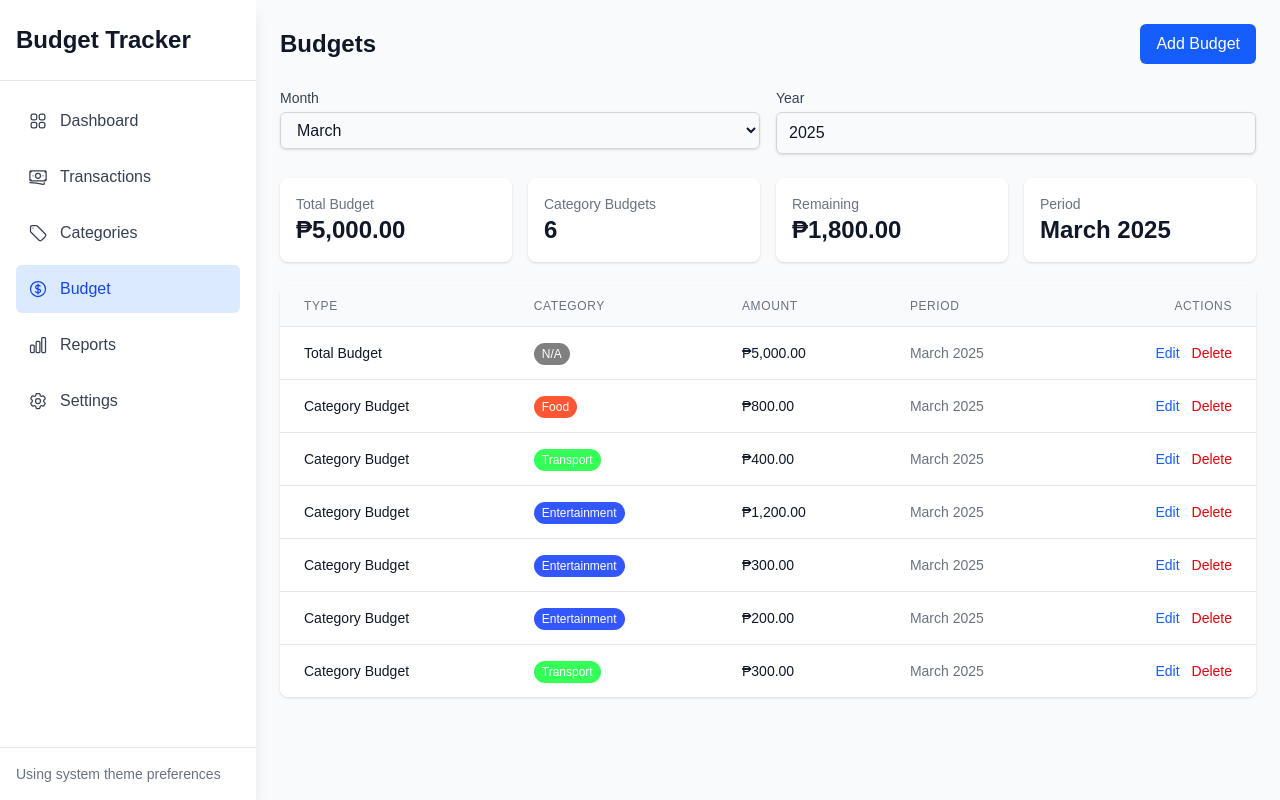
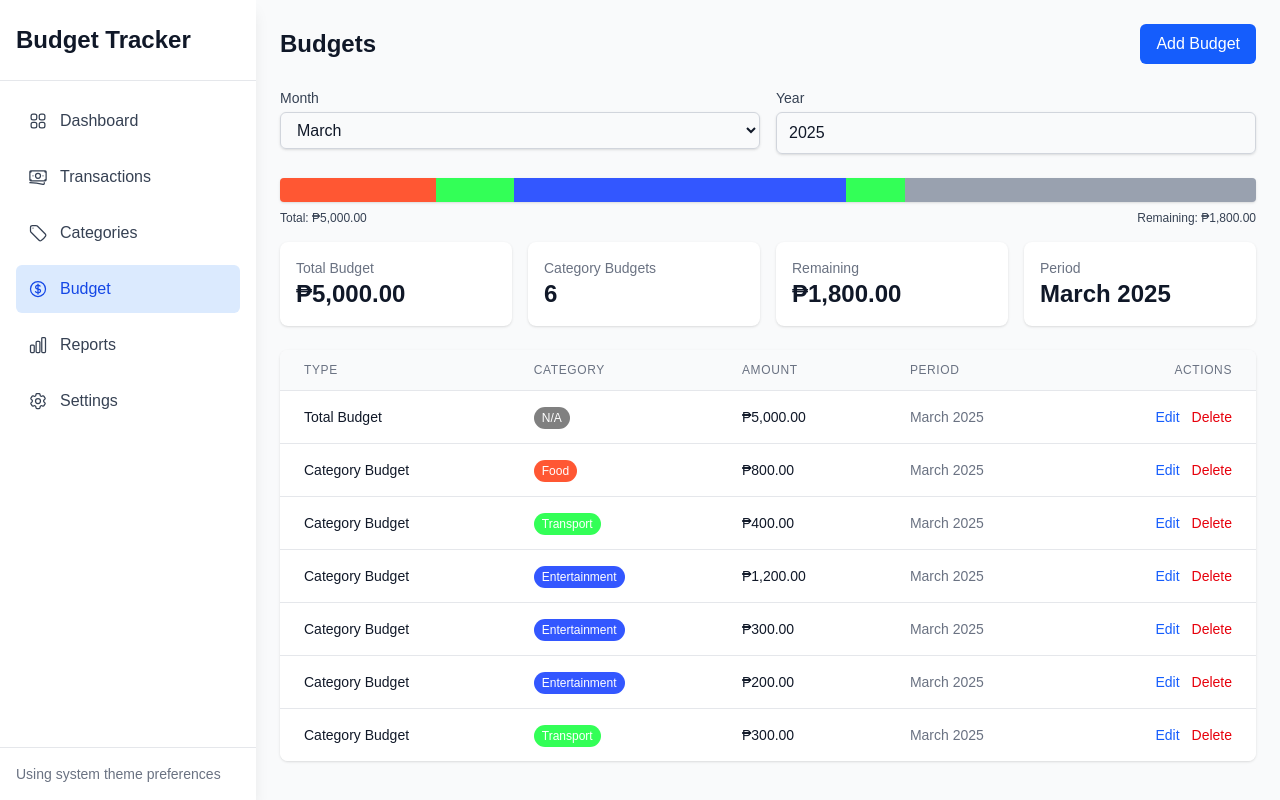
Before and after one commit to cup-noodlehS/cmsc126-LE2, a Next.js app in the folder client/: page /budget in a window 1280 px wide. Built offline with nearby package versions, Linux system fonts and the light colour scheme.

Commit message:
Integrate BudgetProgressBar into budget page above the summary section

```diff
--- a/client/app/budget/page.tsx
+++ b/client/app/budget/page.tsx
@@ -6,6 +6,7 @@ import { BudgetForm } from "../components/budget/BudgetForm";
 import { useBudgets } from "../context/BudgetContext";
 import { useCategories } from "../context/CategoryContext";
 import { Budget } from "../types";
+import { BudgetProgressBar } from "../components/budget/BudgetProgressBar";
 
 export default function BudgetPage() {
   const { budgets, addBudget, updateBudget, deleteBudget, getBudgetsByMonth } = useBudgets();
@@ -111,6 +112,14 @@ export default function BudgetPage() {
             />
           </div>
         </div>
+
+        {/* Progress Bar */}
+        <BudgetProgressBar
+          totalBudget={totalBudget}
+          categoryBudgets={categoryBudgets}
+          categories={categories}
+          remaining={remainingBudget}
+        />
 
         {/* Budget Summary */}
         <div className="mb-6 grid grid-cols-1 md:grid-cols-4 gap-4">
```
